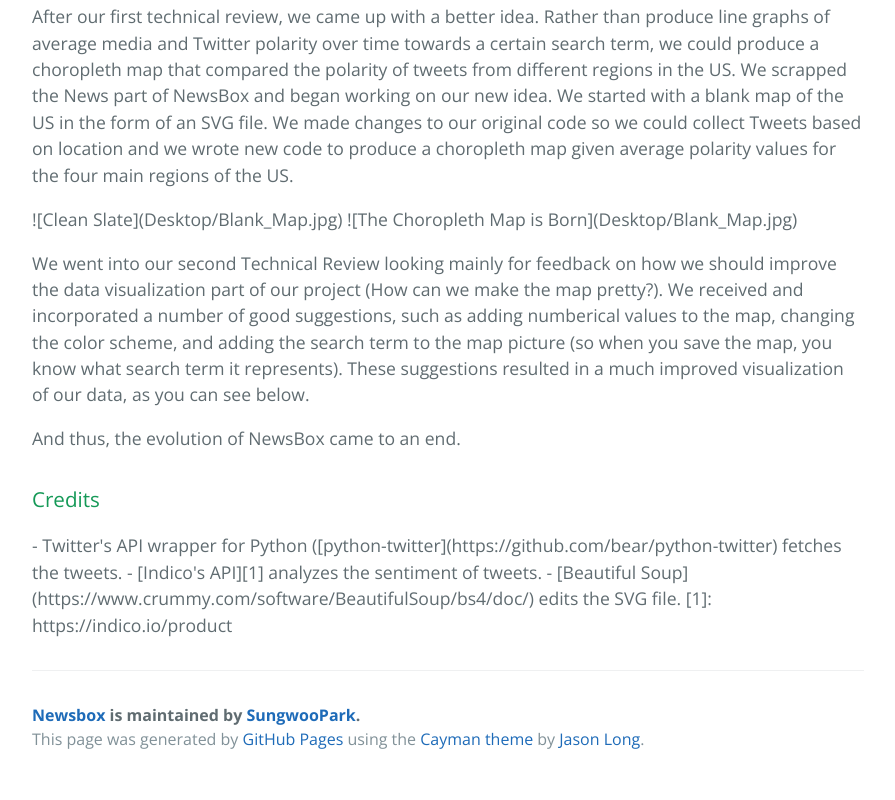
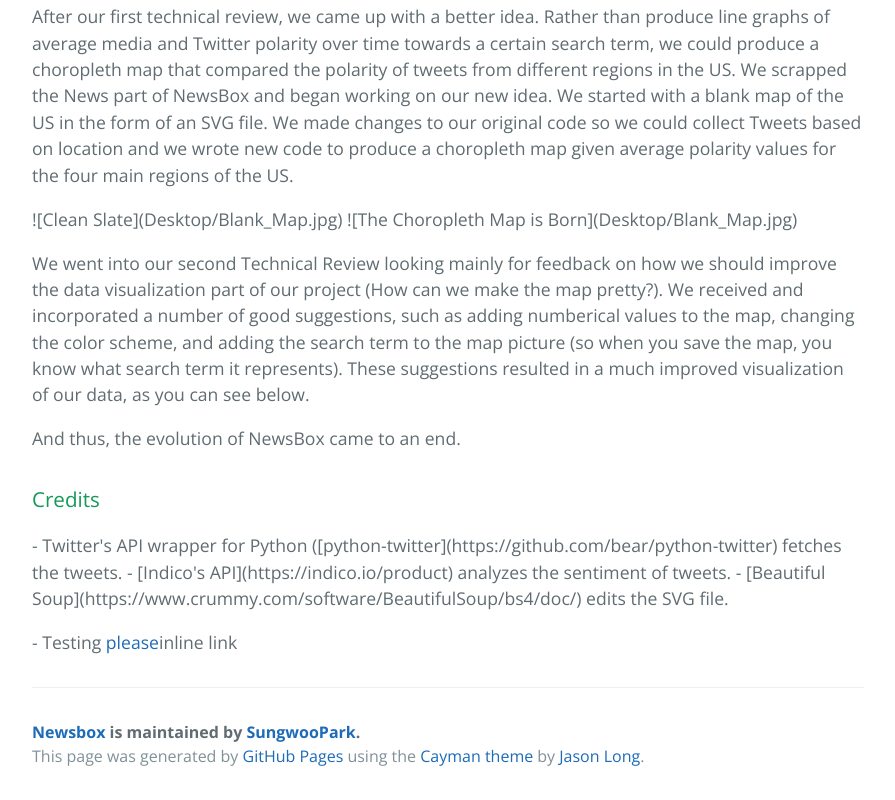
Before and after one commit to SungwooPark/NewsBox, a plain HTML site: page index.html in a window 1280 px wide. Shown: the part 1612-2412 px from the top of the page, without its empty margins (192-1087 px from the left). Drawn offline with nearby package versions, Linux system fonts and the light colour scheme.

Commit message:
Update index.html

```diff
--- a/index.html
+++ b/index.html
@@ -75,11 +75,15 @@ These suggestions resulted in a much improved visualization of our data, as you
 <h3>
 <a id="credits" class="anchor" href="#credits" aria-hidden="true"><span aria-hidden="true" class="octicon octicon-link"></span></a>Credits</h3>
 
-<p> - Twitter's API wrapper for Python ([python-twitter](https://github.com/bear/python-twitter) fetches the tweets.
-    - [Indico's API][1] analyzes the sentiment of tweets.
-    - [Beautiful Soup](https://www.crummy.com/software/BeautifulSoup/bs4/doc/) edits the SVG file.
-[1]: https://indico.io/product
+<p>
+  - Twitter's API wrapper for Python ([python-twitter](https://github.com/bear/python-twitter) fetches the tweets.
+  - [Indico's API](https://indico.io/product) analyzes the sentiment of tweets.
+  - [Beautiful Soup](https://www.crummy.com/software/BeautifulSoup/bs4/doc/) edits the SVG file.
 </p>
+
+<p>
+  - Testing <a href="https://indico.io/product" title="Title">please</a>inline link
+  </p>
 
 </h3>
       <footer class="site-footer">
```
